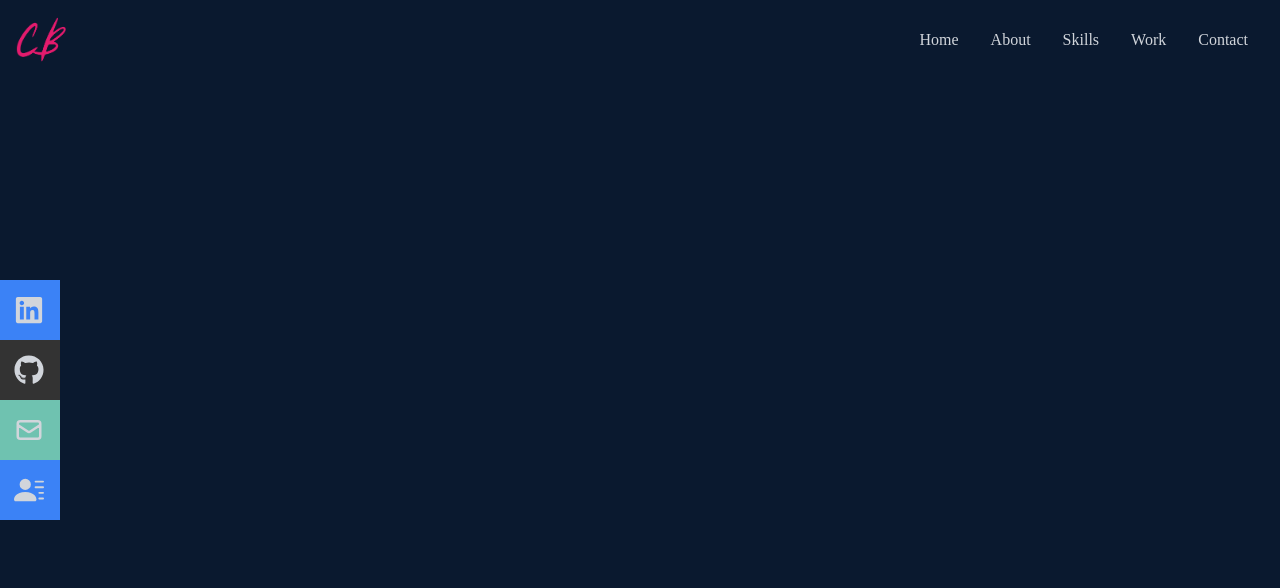
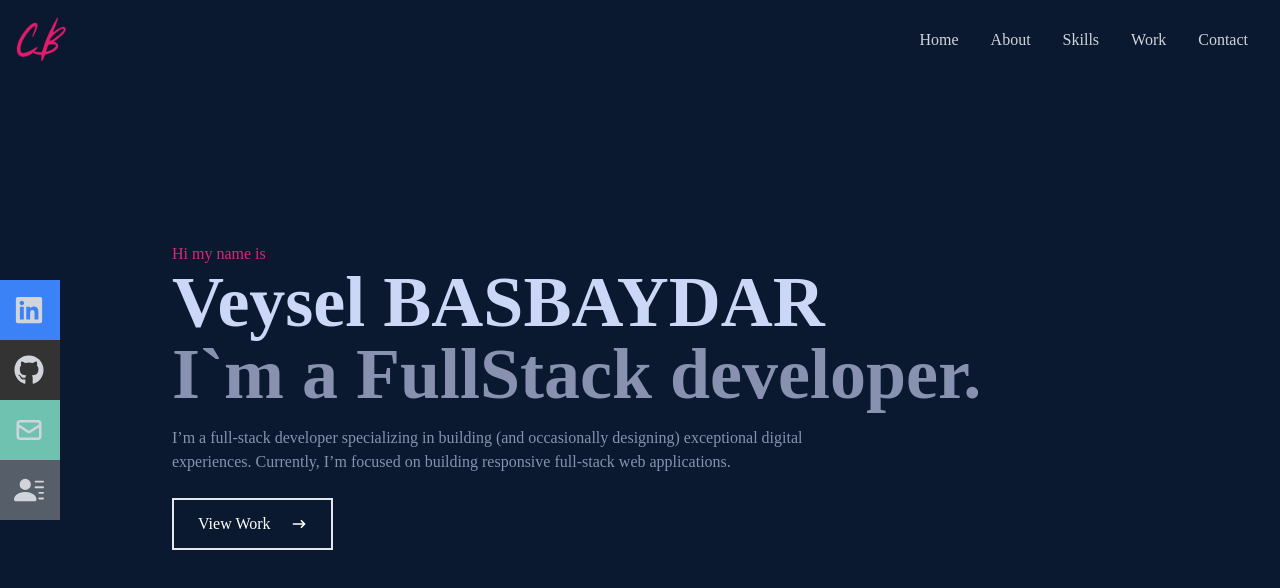
Before and after one commit to veyselguven/portfolio, a React (Create React App) app: page / in a window 1280 px wide. Shown: the top 588 px of the page. Built offline with nearby package versions, Linux system fonts and the light colour scheme.

Commit message:
home component is done

```diff
--- a/src/components/Home.jsx
+++ b/src/components/Home.jsx
@@ -2,7 +2,34 @@ import React from "react";
 import { HiArrowNarrowRight } from "react-icons/hi";
 
 const Home = () => {
-  return <div className="w-full h-screen bg-[#0a192f]"></div>;
+  return (
+    <div name="home" className="w-full h-screen bg-[#0a192f]">
+      {/* Conrtainer */}
+
+      <div className="max-w-[1000px] mx-auto px-8 flex flex-col justify-center h-full">
+        <p className="text-pink-600"> Hi my name is </p>
+        <h1 className="text-4xl sm:text-7xl font-bold text-[#ccd6f6]">
+          Veysel BASBAYDAR
+        </h1>
+        <h2 className="text-4xl sm:text-7xl font-bold text-[#8892b0]">
+          I`m a FullStack developer.
+        </h2>
+        <p className="text-[#8892b0] py-4 max-w-[700px]">
+          I’m a full-stack developer specializing in building (and occasionally
+          designing) exceptional digital experiences. Currently, I’m focused on
+          building responsive full-stack web applications.
+        </p>
+        <div>
+          <button className="text-white group border-2 px-6 py-3 my-2 flex items-center hover:bg-pink-600 hover:border-pink-600">
+            View Work
+            <span className="group-hover:rotate-45 duration-300">
+              <HiArrowNarrowRight className="ml-5" />
+            </span>
+          </button>
+        </div>
+      </div>
+    </div>
+  );
 };
 
 export default Home;
--- a/src/components/NavBar.jsx
+++ b/src/components/NavBar.jsx
@@ -52,7 +52,7 @@ const NavBar = () => {
       </ul>
 
       {/* Social Icons */}
-      <div className="flex fixed flex-col top-[35%] left-0">
+      <div className="hidden lg:flex fixed flex-col top-[35%] left-0">
         <ul>
           <li className="w-[160px] h-[60px] flex justify-between items-center ml-[-100px] hover:ml-[-10px] duration-300 bg-blue-500">
             <a
@@ -81,7 +81,7 @@ const NavBar = () => {
               <HiOutlineMail size={30} />
             </a>
           </li>
-          <li className="w-[160px] h-[60px] flex justify-between items-center ml-[-100px] hover:ml-[-10px] duration-300 bg-blue-500">
+          <li className="w-[160px] h-[60px] flex justify-between items-center ml-[-100px] hover:ml-[-10px] duration-300 bg-[#565f69]">
             <a
               className="flex justify-between items-center w-full text-gray-300"
               href="/"
```
